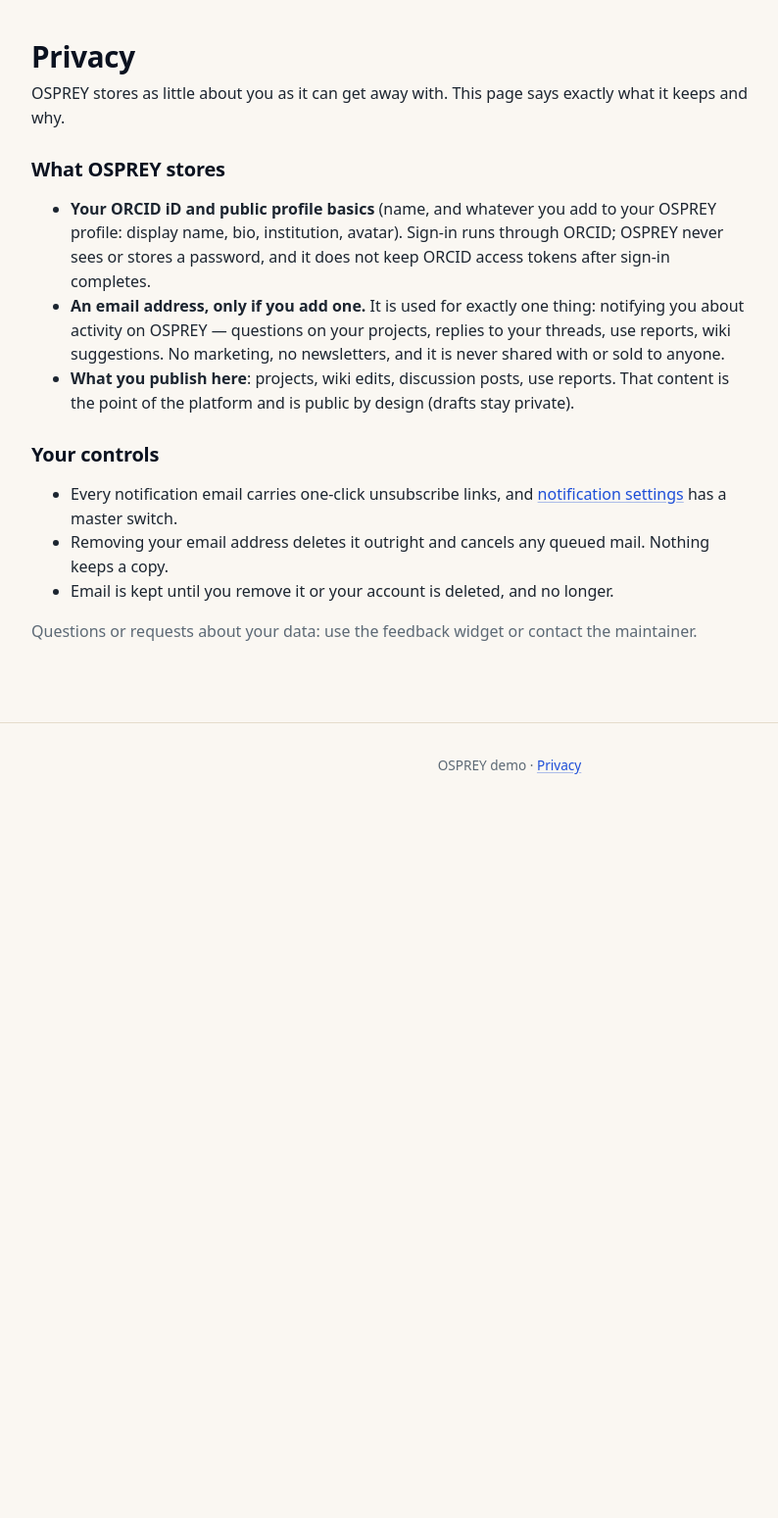
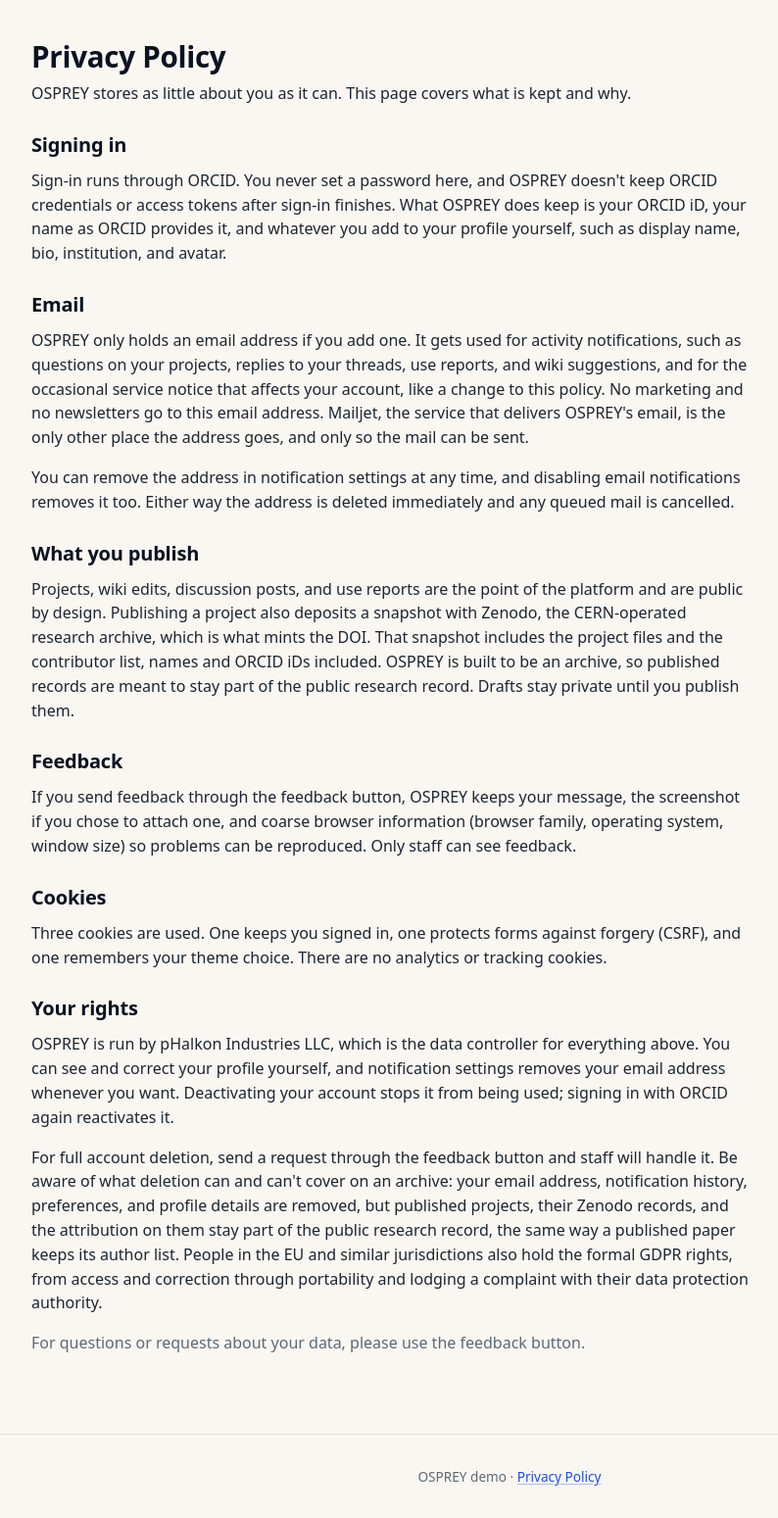
Before and after one commit to Phalkon-Industries/osprey, a Django app: template core/templates/core/privacy.html in a window 1280 px wide. Shown: the part 65-1614 px from the top of the page at 98% size, without its empty margins (120-914 px from the left). Before the commit the page ends 855 px from the top, so only its background shows below. Run offline with Django 5.2, Linux system fonts and the light colour scheme; the template is opened without the code that fills it, so the values that code supplies are empty.

Commit message:
Updates to email settings and privacy policy

```diff
--- a/core/static/css/osprey.css
+++ b/core/static/css/osprey.css
@@ -1720,3 +1720,8 @@ button.ghost:hover,
     border-bottom: 1px solid var(--border);
     font-size: .9rem;
 }
+
+/* Settings sections that are inactive while email notifications are off */
+.settings-muted {
+    opacity: .5;
+}
--- /dev/null
+++ b/core/templates/account/email/email_confirmation_signup_message.txt
@@ -0,0 +1 @@
+{% include "account/email/email_confirmation_message.txt" %}
--- /dev/null
+++ b/core/templates/account/email/email_confirmation_subject.txt
@@ -0,0 +1 @@
+{% autoescape off %}Confirm your email address{% endautoescape %}
--- a/core/templates/base.html
+++ b/core/templates/base.html
@@ -82,7 +82,7 @@
         <span>
             Add an email address to hear about questions, use reports, and
             wiki suggestions on your projects, even when you're not here.
-            <a href="{% url 'notifications:settings' %}">Add your email or opt out in settings</a>.
+            <a href="{% url 'notifications:settings' %}">Add your email or disable email notifications in settings</a>.
         </span>
         <form method="post" action="{% url 'notifications:dismiss_email_banner' %}" style="display:inline;margin:0">
             {% csrf_token %}
@@ -102,7 +102,7 @@
         {% block content %}{% endblock %}
     </main>
     <footer class="site">
-        OSPREY demo &middot; <a href="{% url 'privacy' %}">Privacy</a>
+        OSPREY demo &middot; <a href="{% url 'privacy' %}">Privacy Policy</a>
     </footer>
 
     <script>
--- a/core/templates/core/privacy.html
+++ b/core/templates/core/privacy.html
@@ -1,53 +1,88 @@
 {% extends "base.html" %}
-{% block title %}Privacy — OSPREY{% endblock %}
+{% block title %}Privacy Policy — OSPREY{% endblock %}
 {% block content %}
-<h1>Privacy</h1>
-<div style="max-width:46rem">
+<section style="max-width:46rem">
+    <h1>Privacy Policy</h1>
     <p>
-        OSPREY stores as little about you as it can get away with. This page
-        says exactly what it keeps and why.
+        OSPREY stores as little about you as it can. This page covers
+        what is kept and why.
     </p>
-    <h2>What OSPREY stores</h2>
-    <ul>
-        <li>
-            <strong>Your ORCID iD and public profile basics</strong> (name,
-            and whatever you add to your OSPREY profile: display name, bio,
-            institution, avatar). Sign-in runs through ORCID; OSPREY never
-            sees or stores a password, and it does not keep ORCID access
-            tokens after sign-in completes.
-        </li>
-        <li>
-            <strong>An email address, only if you add one.</strong> It is
-            used for exactly one thing: notifying you about activity on
-            OSPREY — questions on your projects, replies to your threads,
-            use reports, wiki suggestions. No marketing, no newsletters,
-            and it is never shared with or sold to anyone.
-        </li>
-        <li>
-            <strong>What you publish here</strong>: projects, wiki edits,
-            discussion posts, use reports. That content is the point of the
-            platform and is public by design (drafts stay private).
-        </li>
-    </ul>
-    <h2>Your controls</h2>
-    <ul>
-        <li>
-            Every notification email carries one-click unsubscribe links,
-            and <a href="{% url 'notifications:settings' %}">notification
-            settings</a> has a master switch.
-        </li>
-        <li>
-            Removing your email address deletes it outright and cancels any
-            queued mail. Nothing keeps a copy.
-        </li>
-        <li>
-            Email is kept until you remove it or your account is deleted,
-            and no longer.
-        </li>
-    </ul>
+
+    <h2>Signing in</h2>
+    <p>
+        Sign-in runs through ORCID. You never set a password here, and
+        OSPREY doesn't keep ORCID credentials or access tokens after
+        sign-in finishes. What OSPREY does keep is your ORCID iD, your
+        name as ORCID provides it, and whatever you add to your profile
+        yourself, such as display name, bio, institution, and avatar.
+    </p>
+
+    <h2>Email</h2>
+    <p>
+        OSPREY only holds an email address if you add one. It gets used
+        for activity notifications, such as questions on your projects,
+        replies to your threads, use reports, and wiki suggestions, and
+        for the occasional service notice that affects your account,
+        like a change to this policy. No marketing and no newsletters go to this email address.
+        Mailjet, the service that delivers OSPREY's email, is the only
+        other place the address goes, and only so the mail can be sent.
+    </p>
+    <p>
+        You can remove the address in notification settings at any time,
+        and disabling email notifications removes it too. Either way the
+        address is deleted immediately and any queued mail is cancelled.
+    </p>
+
+    <h2>What you publish</h2>
+    <p>
+        Projects, wiki edits, discussion posts, and use reports are the
+        point of the platform and are public by design. Publishing a
+        project also deposits a snapshot with Zenodo, the CERN-operated
+        research archive, which is what mints the DOI. That snapshot
+        includes the project files and the contributor list, names and
+        ORCID iDs included. OSPREY is built to be an archive, so
+        published records are meant to stay part of the public research
+        record. Drafts stay private until you publish them.
+    </p>
+
+    <h2>Feedback</h2>
+    <p>
+        If you send feedback through the feedback button, OSPREY keeps
+        your message, the screenshot if you chose to attach one, and
+        coarse browser information (browser family, operating system,
+        window size) so problems can be reproduced. Only staff can see
+        feedback.
+    </p>
+
+    <h2>Cookies</h2>
+    <p>
+        Three cookies are used. One keeps you signed in, one protects forms
+        against forgery (CSRF), and one remembers your theme choice.
+        There are no analytics or tracking cookies.
+    </p>
+
+    <h2>Your rights</h2>
+    <p>
+        OSPREY is run by pHalkon Industries LLC, which is the data
+        controller for everything above. You can see and correct your
+        profile yourself, and notification settings removes your email
+        address whenever you want. Deactivating your account stops it
+        from being used; signing in with ORCID again reactivates it.
+    </p>
+    <p>
+        For full account deletion, send a request through the feedback button
+        and staff will handle it. Be aware of what deletion can and
+        can't cover on an archive: your email address, notification
+        history, preferences, and profile details are removed, but
+        published projects, their Zenodo records, and the attribution on
+        them stay part of the public research record, the same way a
+        published paper keeps its author list. People in the EU and
+        similar jurisdictions also hold the formal GDPR rights, from
+        access and correction through portability and lodging a
+        complaint with their data protection authority.
+    </p>
     <p class="muted">
-        Questions or requests about your data: use the feedback widget or
-        contact the maintainer.
+        For questions or requests about your data, please use the feedback button.
     </p>
-</div>
+</section>
 {% endblock %}
--- a/osprey/settings.py
+++ b/osprey/settings.py
@@ -204,6 +204,7 @@ RATELIMIT_WIKI_EDIT = os.environ.get("RATELIMIT_WIKI_EDIT", "30/h")
 RATELIMIT_CONVERSATION_POST = os.environ.get("RATELIMIT_CONVERSATION_POST", "20/h")
 RATELIMIT_REPORT_SUBMIT = os.environ.get("RATELIMIT_REPORT_SUBMIT", "10/h")
 RATELIMIT_LOGIN_PER_IP = os.environ.get("RATELIMIT_LOGIN_PER_IP", "20/h")
+RATELIMIT_EMAIL_ADD = os.environ.get("RATELIMIT_EMAIL_ADD", "5/h")
 
 ZENODO_USE_SANDBOX = _env_bool("ZENODO_USE_SANDBOX", default=True)
 ZENODO_ACCESS_TOKEN = os.environ.get("ZENODO_ACCESS_TOKEN", "")
```
Also changed, not shown: core/templates/account/email/email_confirmation_message.txt (added, +13 -0 lines), notifications/templates/notifications/settings.html (+84 -25 lines), notifications/templates/notifications/unsubscribe.html (+5 -4 lines), notifications/tests.py (+125 -16 lines), notifications/views.py (+91 -19 lines), people/templates/people/onboarding.html (+5 -4 lines).
